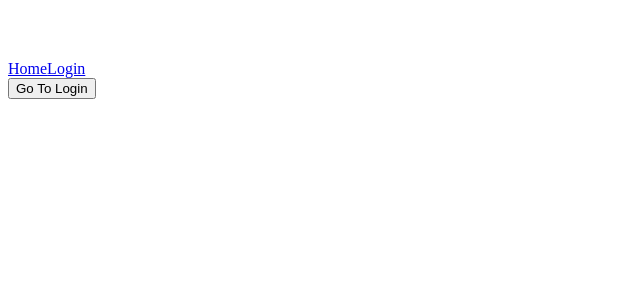
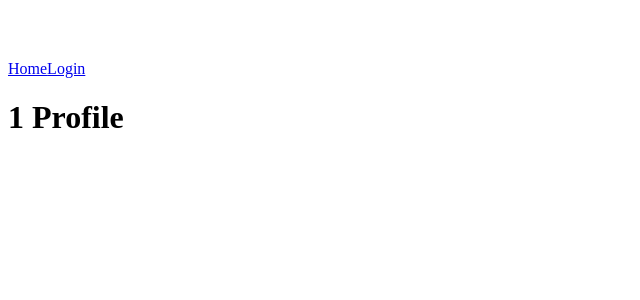
Before and after one commit to nickassembly/VuePractice, a Vue app in the folder vue-cli-tutorial/my-app/: page /profile/1 in a window 1280 px wide. Shown: the top 300 px of the page, without its empty margins (0-640 px from the left). Built offline with nearby package versions, Linux system fonts and the light colour scheme.

Commit message:
Added id to routing

```diff
--- a/vue-cli-tutorial/my-app/src/App.vue
+++ b/vue-cli-tutorial/my-app/src/App.vue
@@ -1,42 +1,17 @@
 <template>
   <div id="app">
     <div>
-      <!-- <a @click="page = 'home'">Home</a>
-      <a @click="page = 'login'">Login</a> -->
       <router-link to="/">Home</router-link>
       <router-link to="/login">Login</router-link>
     </div>
 
     <router-view></router-view>
-    <button @click="goToLogin">Go To Login</button>
   </div>
 </template>
 
 <script>
-import Home from "./pages/Home";
-import Login from "./pages/Login";
-
 export default {
   name: "app",
-  data() {
-    return {
-      page: "home",
-    };
-  },
-  components: {
-    // Home,
-    // Login,
-  },
-  methods: {
-    goToLogin() {
-      this.$router.push("/login");
-    },
-  },
-  computed: {
-    component() {
-      return this.page === "home" ? Home : this.page === "login" ? Login : "";
-    },
-  },
 };
 </script>
 
--- /dev/null
+++ b/vue-cli-tutorial/my-app/src/pages/404.vue
@@ -0,0 +1,15 @@
+<template>
+    <div>
+        <h2>Opps sorry, 404 - Page Not Found.</h2>
+    </div>
+</template>
+
+<script>
+export default {
+
+}
+</script>
+
+<style lang="stylus" scoped>
+
+</style>
--- a/vue-cli-tutorial/my-app/src/pages/Login.vue
+++ b/vue-cli-tutorial/my-app/src/pages/Login.vue
@@ -14,7 +14,7 @@
       :textLimit="15"
     />
 
-    <button>Login</button>
+    <button @click="login">Login</button>
   </a-form>
 </template>
 
@@ -35,7 +35,12 @@ export default {
       },
       formValid: true,
     };
-  }
+  },
+  methods: {
+   login() {
+     this.$router.push('profile');
+   }
+  },
 };
 </script>
 
--- /dev/null
+++ b/vue-cli-tutorial/my-app/src/pages/Profile.vue
@@ -0,0 +1,22 @@
+<template>
+  <div>
+    <h1 v-if="name === ''">Your Profile</h1>
+    <h1 v-else>{{ name }} Profile</h1>
+  </div>
+</template>
+
+<script>
+export default {
+  data() {
+    return {
+      name: "",
+    };
+  },
+  created() {
+    let name = this.$route.params.name;
+    this.name = name === undefined ? "" : name;
+  },
+};
+</script>
+
+<style lang="stylus" scoped></style>
--- a/vue-cli-tutorial/my-app/src/router.js
+++ b/vue-cli-tutorial/my-app/src/router.js
@@ -3,6 +3,8 @@ import Router from 'vue-router';
 
 import Home from './pages/Home';
 import Login from './pages/Login';
+import Profile from './pages/Profile';
+import Error404 from './pages/404'
 
 Vue.use(Router);
 
@@ -18,6 +20,16 @@ export default new Router({
             path: '/login',
             name: 'login',
             component: Login
+        },
+        {
+            path: '/profile/:name?',
+            name: 'profile',
+            component: Profile
+        },
+        {
+            path: '*',
+            name: '404',
+            component: Error404
         }
     ]
 });
```
